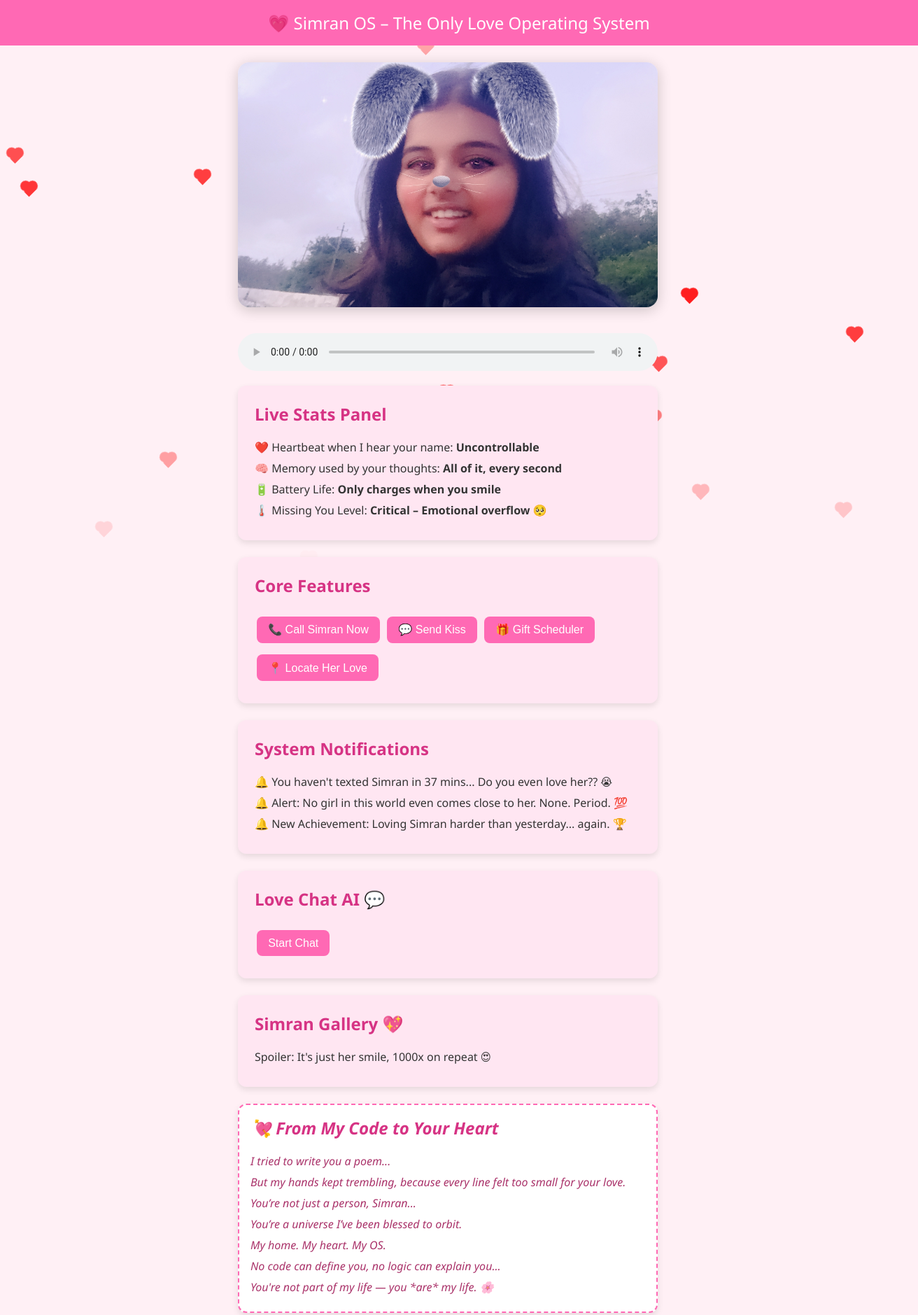
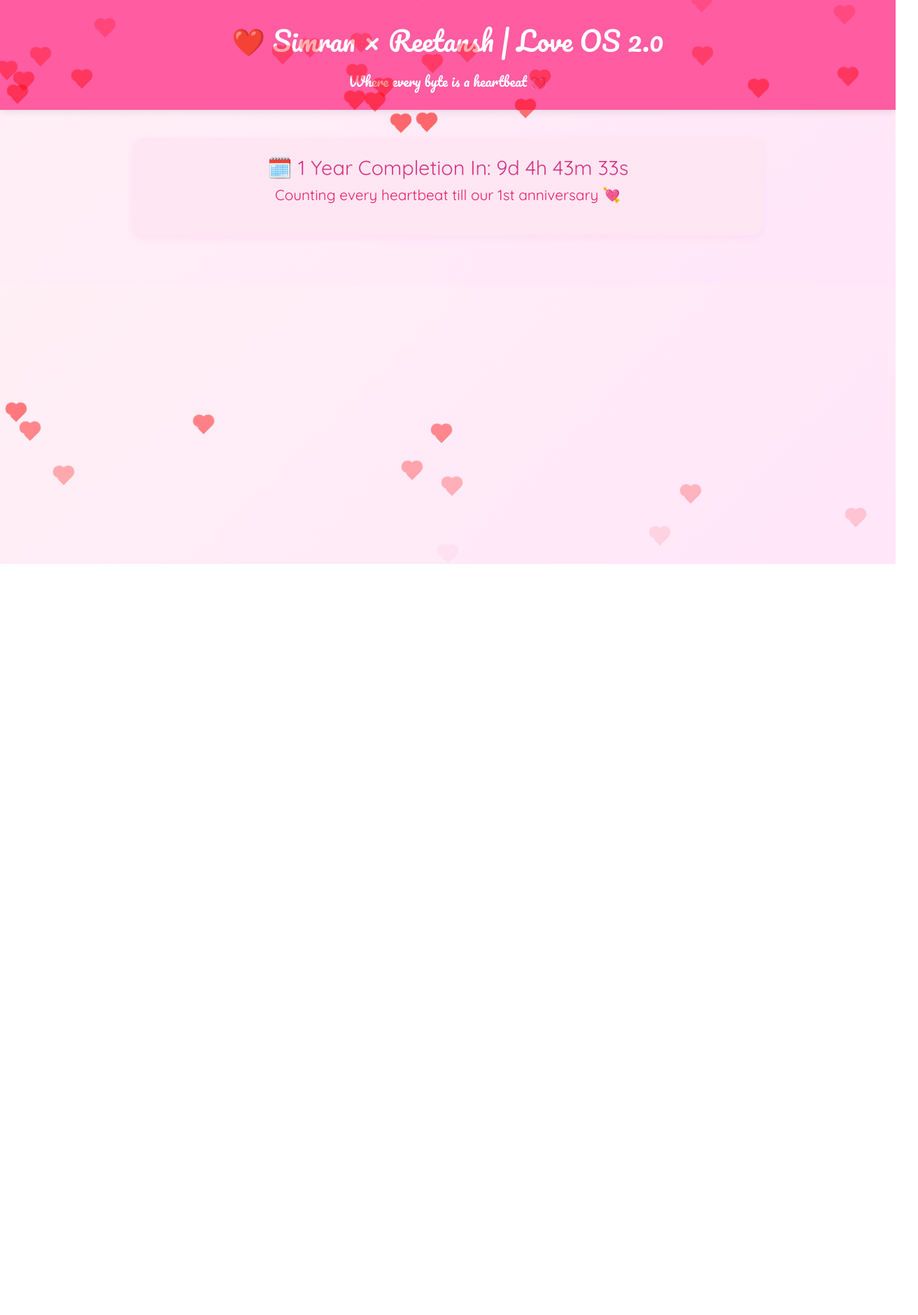
Before and after one commit to Reetanshxjain/Reetanshkisimran, a plain HTML site: page index.html in a window 1280 px wide. Shown: the top 1879 px of the page at 70% size, 1312 px wide, since content can reach past the window. After the commit the page ends 806 px from the top, so only its background shows below. Drawn offline with Linux system fonts and the light colour scheme.

Commit message:
Update index.html

```diff
--- a/index.html
+++ b/index.html
@@ -1,102 +1,69 @@
-<!DOCTYPE html><html lang="en">
+<!DOCTYPE html>
+<html lang="en">
 <head>
-  <meta charset="UTF-8">
-  <meta name="viewport" content="width=device-width, initial-scale=1.0">
-  <title>Simran OS - Love Dashboard</title>
+  <meta charset="UTF-8" />
+  <meta name="viewport" content="width=device-width, initial-scale=1.0" />
+  <title>Simran ❤️ Reetansh | Forever Yours OS</title>
+  <link href="https://fonts.googleapis.com/css2?family=Pacifico&family=Quicksand:wght@400;600&display=swap" rel="stylesheet">
   <style>
     body {
-      font-family: 'Segoe UI', Tahoma, Geneva, Verdana, sans-serif;
-      background-color: #fff0f5;
+      font-family: 'Quicksand', sans-serif;
+      background: linear-gradient(135deg, #fff0f5, #ffe6fa);
       color: #333;
       margin: 0;
       padding: 0;
       overflow-x: hidden;
+      position: relative;
     }
     header {
-      background-color: #ff69b4;
+      background-color: #ff5ca2;
       color: white;
-      padding: 1rem;
+      padding: 1.5rem;
       text-align: center;
-      font-size: 1.5rem;
-      width: 100%;
-      position: relative;
-      z-index: 2;
+      font-size: 2.4rem;
+      font-family: 'Pacifico', cursive;
+      box-shadow: 0 2px 12px rgba(0,0,0,0.1);
     }
     .container {
-      padding: 1.5rem;
-      max-width: 600px;
-      width: 90%;
-      margin: 0 auto;
-      position: relative;
-      z-index: 2;
+      padding: 2.5rem 1.5rem;
+      max-width: 900px;
+      margin: auto;
     }
     .section {
-      background-color: #ffe6f2;
-      margin-bottom: 1.5rem;
-      padding: 1.5rem;
-      border-radius: 12px;
-      box-shadow: 0 4px 10px rgba(0,0,0,0.1);
+      background: white;
+      border-radius: 18px;
+      padding: 2rem;
+      margin-bottom: 2.5rem;
+      box-shadow: 0 12px 32px rgba(255,105,180,0.15);
     }
     .section h2 {
-      color: #d63384;
-      margin-top: 0;
+      color: #e91e63;
+      font-size: 1.8rem;
+      margin-bottom: 1rem;
     }
     .section p {
-      margin: 0.5rem 0;
+      font-size: 1.2rem;
+      line-height: 1.7;
+      margin: 0.75rem 0;
     }
     .btn {
-      background-color: #ff69b4;
+      background: #ff5ca2;
       color: white;
+      padding: 0.8rem 1.4rem;
       border: none;
-      border-radius: 8px;
-      padding: 0.6rem 1rem;
-      margin: 0.5rem 0.2rem;
-      font-size: 1rem;
+      border-radius: 12px;
+      font-size: 1.2rem;
+      margin: 0.6rem 0.4rem;
       cursor: pointer;
-      transition: transform 0.2s;
+      transition: background 0.2s ease, transform 0.2s;
     }
     .btn:hover {
-      transform: scale(1.05);
-    }
-    #chatbox {
-      display: none;
-      background: white;
-      border: 2px solid #ff69b4;
-      padding: 1rem;
-      border-radius: 12px;
-      margin-top: 1rem;
-    }
-    #chatbox input {
-      width: 80%;
-      padding: 0.5rem;
-      border-radius: 8px;
-      border: 1px solid #ccc;
-    }
-    #chatbox button {
-      padding: 0.5rem;
-      margin-left: 0.5rem;
-    }
-    footer {
-      background-color: #ffb6c1;
-      padding: 1rem;
-      text-align: center;
-      font-weight: bold;
-      width: 100%;
-      z-index: 2;
-      position: relative;
-    }
-    .poem-box {
-      background-color: #fff;
-      border: 2px dashed #ff69b4;
-      padding: 1rem;
-      margin-top: 1rem;
-      border-radius: 12px;
-      font-style: italic;
-      color: #aa336a;
+      background: #ff3c90;
+      transform: scale(1.08);
     }
     .heart {
-      width: 15px;
-      height: 15px;
+      width: 18px;
+      height: 18px;
       background-color: red;
       position: absolute;
       animation: float 6s linear infinite;
@@ -105,114 +72,122 @@
     }
     .heart::after, .heart::before {
       content: "";
-      width: 15px;
-      height: 15px;
+      width: 18px;
+      height: 18px;
       background-color: red;
       position: absolute;
       border-radius: 50%;
     }
-    .heart::before {
-      top: -7px;
-      left: 0;
-    }
-    .heart::after {
-      left: 7px;
-      top: 0;
-    }
+    .heart::before { top: -9px; left: 0; }
+    .heart::after { left: 9px; top: 0; }
     @keyframes float {
-      0% {
-        transform: translateY(100vh) rotate(-45deg);
-        opacity: 0;
-      }
-      50% {
-        opacity: 1;
-      }
-      100% {
-        transform: translateY(-10vh) rotate(-45deg);
-        opacity: 0;
-      }
+      0% { transform: translateY(100vh) rotate(-45deg); opacity: 0; }
+      50% { opacity: 1; }
+      100% { transform: translateY(-10vh) rotate(-45deg); opacity: 0; }
     }
     img.profile {
       width: 100%;
-      max-height: 350px;
+      border-radius: 18px;
       object-fit: cover;
-      border-radius: 16px;
-      margin-bottom: 1rem;
-      box-shadow: 0 4px 20px rgba(0,0,0,0.2);
+      box-shadow: 0 12px 24px rgba(0,0,0,0.2);
+      margin-bottom: 1.5rem;
     }
     audio {
       width: 100%;
-      margin: 1rem 0;
+      margin: 1.5rem 0;
+    }
+    .poem-box {
+      background: #fff0f8;
+      border-left: 6px solid #ff69b4;
+      padding: 1.5rem;
+      border-radius: 16px;
+      font-style: italic;
+      color: #880e4f;
+      font-size: 1.1rem;
+    }
+    .countdown {
+      text-align: center;
+      font-size: 1.8rem;
+      color: #d63384;
+      padding: 1.5rem;
+      border-radius: 16px;
+      background: #ffe6f2;
+      margin-bottom: 2rem;
+      box-shadow: 0 4px 12px rgba(255,105,180,0.1);
+    }
+    .countdown p {
+      font-size: 1.3rem;
+      margin-top: 0.5rem;
+      color: #e91e63;
+    }
+    footer {
+      text-align: center;
+      padding: 1.5rem;
+      background: #ffe0eb;
+      font-size: 1.1rem;
+      font-weight: bold;
+    }
+    #chatbox {
+      display: none;
+      margin-top: 1rem;
+    }
+    #chatbox input {
+      width: 72%;
+      padding: 0.7rem;
+      border-radius: 10px;
+      border: 1px solid #ccc;
+      font-size: 1rem;
+    }
+    #chatbox button {
+      padding: 0.7rem;
+      border-radius: 10px;
+      background: #ff69b4;
+      color: white;
+      font-size: 1rem;
+      border: none;
     }
   </style>
 </head>
 <body>
-  <!-- Floating hearts -->
   <script>
-    for(let i = 0; i < 30; i++) {
+    for(let i = 0; i < 40; i++) {
       let heart = document.createElement('div');
       heart.className = 'heart';
       heart.style.left = Math.random() * 100 + 'vw';
-      heart.style.animationDuration = (Math.random() * 3 + 3) + 's';
+      heart.style.animationDuration = (Math.random() * 3 + 4) + 's';
       heart.style.opacity = Math.random();
       document.body.appendChild(heart);
     }
   </script>
   <header>
-    💗 Simran OS – The Only Love Operating System
+    ❤️ Simran × Reetansh | Love OS 2.0
+    <p style="font-size: 1.2rem; margin: 0.5rem 0 0;">Where every byte is a heartbeat 💓</p>
   </header>
   <div class="container">
-    <img src="simran.jpg" alt="Simran's Picture" class="profile">
-    <audio controls>
-      <source src="simran_audio.mp3" type="audio/mpeg">
-      Your browser does not support the audio element.
-    </audio>
-    <div class="section stats">
-      <h2>Live Stats Panel</h2>
-      <p>❤️ Heartbeat when I hear your name: <strong>Uncontrollable</strong></p>
-      <p>🧠 Memory used by your thoughts: <strong>All of it, every second</strong></p>
-      <p>🔋 Battery Life: <strong>Only charges when you smile</strong></p>
-      <p>🌡️ Missing You Level: <strong>Critical – Emotional overflow 🥺</strong></p>
+    <div class="countdown">
+      🗓️ 1 Year Completion In: <span id="countdown"></span>
+      <p id="love-message"></p>
     </div>
-    <div class="section features">
-      <h2>Core Features</h2>
-      <button class="btn" onclick="alert('Calling Simran... my heart is ringing 📞💓')">📞 Call Simran Now</button>
-      <button class="btn" onclick="alert('Kiss dispatched... straight to your soul 😘')">💬 Send Kiss</button>
-      <button class="btn" onclick="alert('Smile injection scheduled at 8PM ✨')">🎁 Gift Scheduler</button>
-      <button class="btn" onclick="alert('Location Found: Deep inside my heart 💗')">📍 Locate Her Love</button>
-    </div>
-    <div class="section notifications">
-      <h2>System Notifications</h2>
-      <p>🔔 You haven't texted Simran in 37 mins... Do you even love her?? 😭</p>
-      <p>🔔 Alert: No girl in this world even comes close to her. None. Period. 💯</p>
-      <p>🔔 New Achievement: Loving Simran harder than yesterday... again. 🏆</p>
-    </div>
-    <div class="section">
-      <h2>Love Chat AI 💬</h2>
-      <button class="btn" onclick="document.getElementById('chatbox').style.display='block'">Start Chat</button>
-      <div id="chatbox">
-        <p><strong>Simran AI:</strong> How was your day, love? 💖</p>
-        <input type="text" placeholder="Type your reply..." />
-        <button onclick="alert('Simran AI: Even your words make my heart blush 💌')">Send</button>
-      </div>
-    </div>
-    <div class="section">
-      <h2>Simran Gallery 💖</h2>
-      <p>Spoiler: It's just her smile, 1000x on repeat 😍</p>
-    </div>
-    <div class="section poem-box">
-      <h2>💘 From My Code to Your Heart</h2>
-      <p>I tried to write you a poem...</p>
-      <p>But my hands kept trembling, because every line felt too small for your love.</p>
-      <p>You’re not just a person, Simran...</p>
-      <p>You’re a universe I’ve been blessed to orbit.</p>
-      <p>My home. My heart. My OS.</p>
-      <p>No code can define you, no logic can explain you...</p>
-      <p>You're not part of my life — you *are* my life. 🌸</p>
-    </div>
-  </div>
-  <footer>
-    This OS doesn't need updates. It just needs Simran. Forever. 💘
-  </footer>
-</body>
-</html>
+    <script>
+      const targetDate = new Date("2025-07-23T00:00:00");
+      function updateCountdown() {
+        const now = new Date();
+        const diff = targetDate - now;
+
+        if (diff <= 0) {
+          document.getElementById("countdown").innerHTML = "We did it! 🎉 1 Year Together 💞";
+          document.getElementById("love-message").innerHTML = "Simran & Reetansh — One year of magic, madness, and memories ✨";
+          return;
+        }
+
+        const days = Math.floor(diff / (1000 * 60 * 60 * 24));
+        const hours = Math.floor((diff / (1000 * 60 * 60)) % 24);
+        const minutes = Math.floor((diff / (1000 * 60)) % 60);
+        const seconds = Math.floor((diff / 1000) % 60);
+
+        document.getElementById("countdown").innerHTML = `${days}d ${hours}h ${minutes}m ${seconds}s`;
+        document.getElementById("love-message").innerHTML = `Counting every heartbeat till our 1st anniversary 💘`;
+      }
+      setInterval(updateCountdown, 1000);
+      updateCountdown();
+    </script>
```
